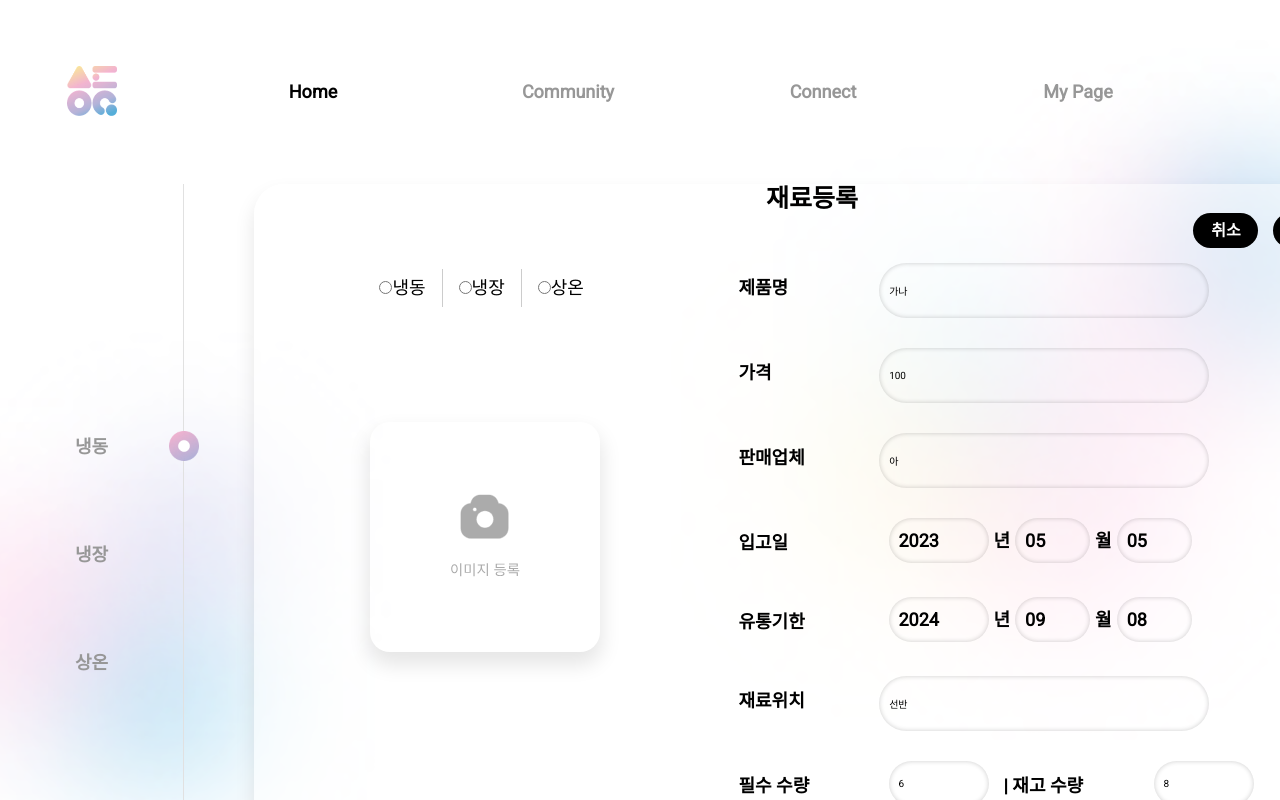
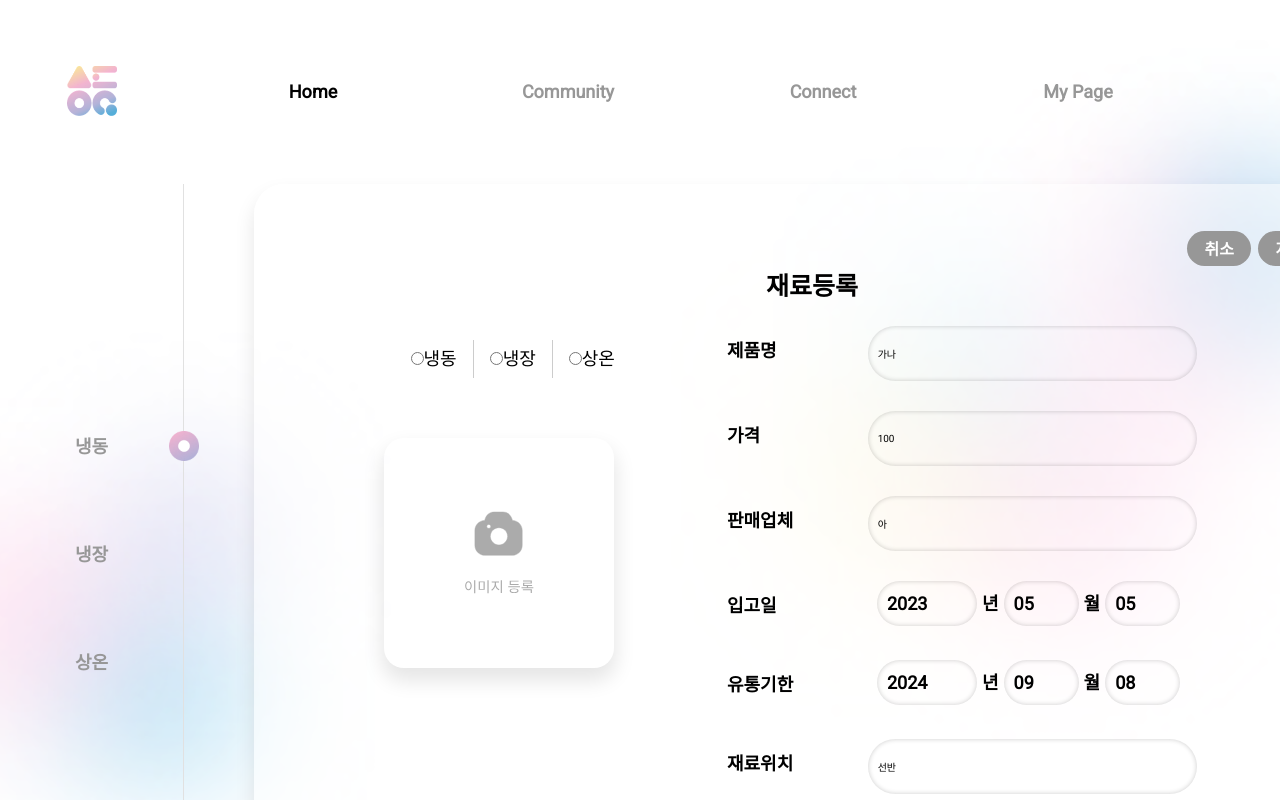
Before and after one commit to stockOneQ/front, a Next.js app: page /home/new in a window 1280 px wide. Shown: the top 800 px of the page. Built offline with nearby package versions, Linux system fonts and the light colour scheme; no server answers.

Commit message:
design(mainadd) : 제품추가 및 상세페이지 ui 수정

```diff
--- a/components/main/style.ts
+++ b/components/main/style.ts
@@ -6,6 +6,7 @@ export const TopSection = styled.div`
   left: 40%;
   font-size: 16px;
   line-height: 35px;
+  margin-top: 47px;
   font-weight: bold;
   position: relative;
 `;
@@ -58,12 +59,17 @@ export const DropBoxContainer = styled.div``;
 
 export const LeftSection = styled.div`
   width: 40%;
+  position: absolute;
+  left: 30%;
 `;
 
-export const RightSection = styled.div``;
+export const RightSection = styled.div`
+  margin-left: 30%;
+  z-index: 999;
+`;
 
 export const StorageMethodRadioGroup = styled.div`
-  left: -8%;
+  left: -4%;
   position: relative;
   width: 100%;
   font-size: 18px;
@@ -78,7 +84,6 @@ export const ImgInput = styled.div`
   display: flex;
   top: 10%;
   position: relative;
-  margin-right: 155px;
   height: 230px;
   align-items: center;
   justify-content: center;
@@ -173,6 +178,7 @@ export const Form = styled.form`
   display: flex;
   flex-direction: column;
   gap: 16px;
+  margin-top: 4%;
 `;
 
 export const Label = styled.label`
@@ -180,6 +186,14 @@ export const Label = styled.label`
   font-weight: bold;
   width: 150px;
   line-height: 49px;
+`;
+
+export const Title = styled.h1`
+  font-weight: 600;
+  font-size: 2.5rem;
+  line-height: 2.9rem;
+  position: absolute;
+  top: 34%;
 `;
 
 export const Input = styled.input`
@@ -192,14 +206,24 @@ export const Input = styled.input`
 `;
 
 export const Button = styled.button`
-  width: 65px;
-  height: 35px;
-  background-color: #000000;
+  width: 7.1rem;
+  height: 3.5rem;
   color: white;
-  border: none;
-  margin-left: 15px;
-  border-radius: 23px;
-  font-size: 16px;
-  font-weight: bold;
-  cursor: pointer;
+  padding-top: 0.2rem;
+  display: flex;
+  align-items: center;
+  margin-right: 5%;
+  justify-content: center;
+  background: ${props =>
+    props.children === '취소'
+      ? 'linear-gradient(137.84deg, #F9E499 -4.47%, #F2B2CF 94.43%)'
+      : '#979797'};
+  border-radius: 2.3rem;
+  transition: background 0.3s ease-in-out; /* Add transition for smooth hover effect */
+  &:hover {
+    background: ${props =>
+      props.children === '취소'
+        ? 'linear-gradient(137.84deg, #F9E499 -4.47%, #F2B2CF 94.43%)'
+        : 'linear-gradient(137.84deg, #F9E499 -4.47%, #F2B2CF 94.43%)'};
+  }
 `;
--- a/pages/home/new/index.tsx
+++ b/pages/home/new/index.tsx
@@ -7,7 +7,7 @@ import ImgIcon from '../../../public/assets/icons/main/imgUpload.svg';
 import * as S from '../../../components/main/style';
 import { useState, SetStateAction, useEffect } from 'react';
 import { useRouter } from 'next/router';
-import { Title } from 'components/community/Board/PostListBox/PostItemBox/style';
+import { Title } from 'components/community/Board/Detail/PostContentBox/style';
 import { useSetRecoilState, RecoilRoot, useRecoilState } from 'recoil';
 import {
   approachingExpirationState,
@@ -188,7 +188,7 @@ const New = () => {
   return (
     <S.Box>
       <RecoilRoot>
-        <Title title="재료 등록">재료등록</Title>
+        <S.Title title="재료 등록">재료등록</S.Title>
         <S.TopSection>
           <S.Button>
             <Link href="/">취소</Link>
```
